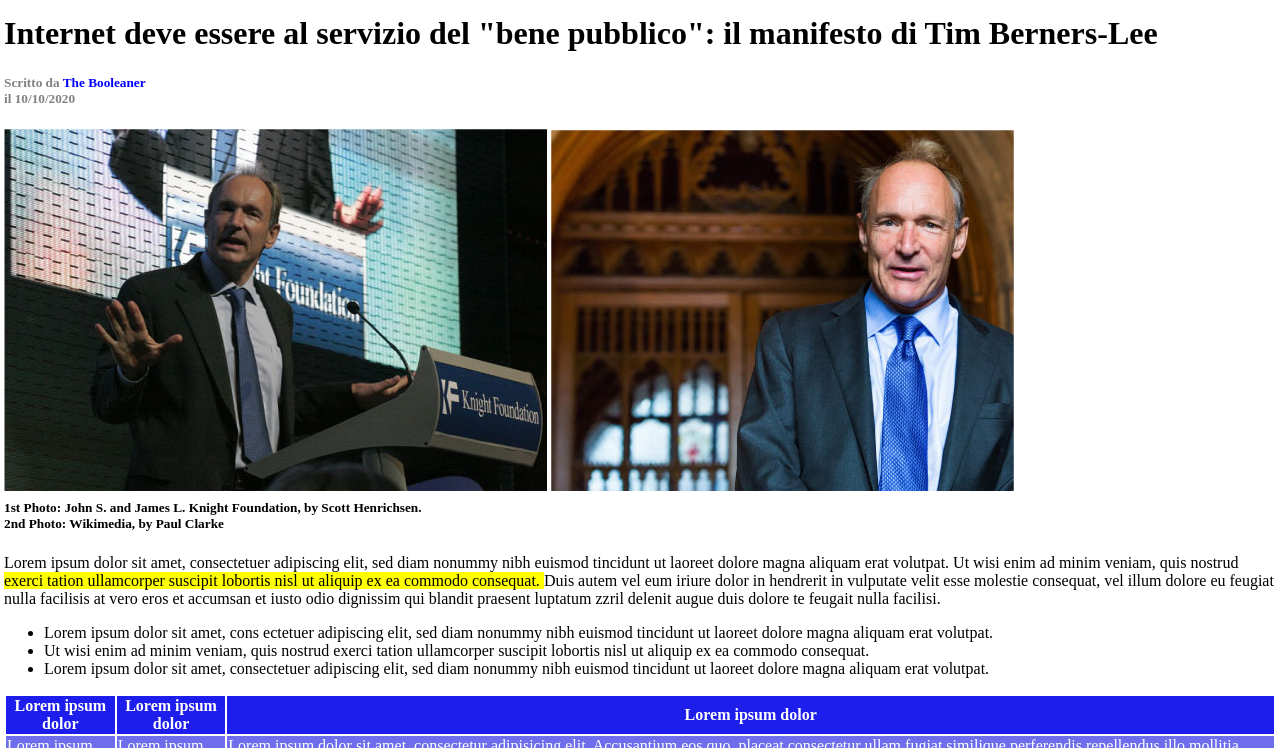
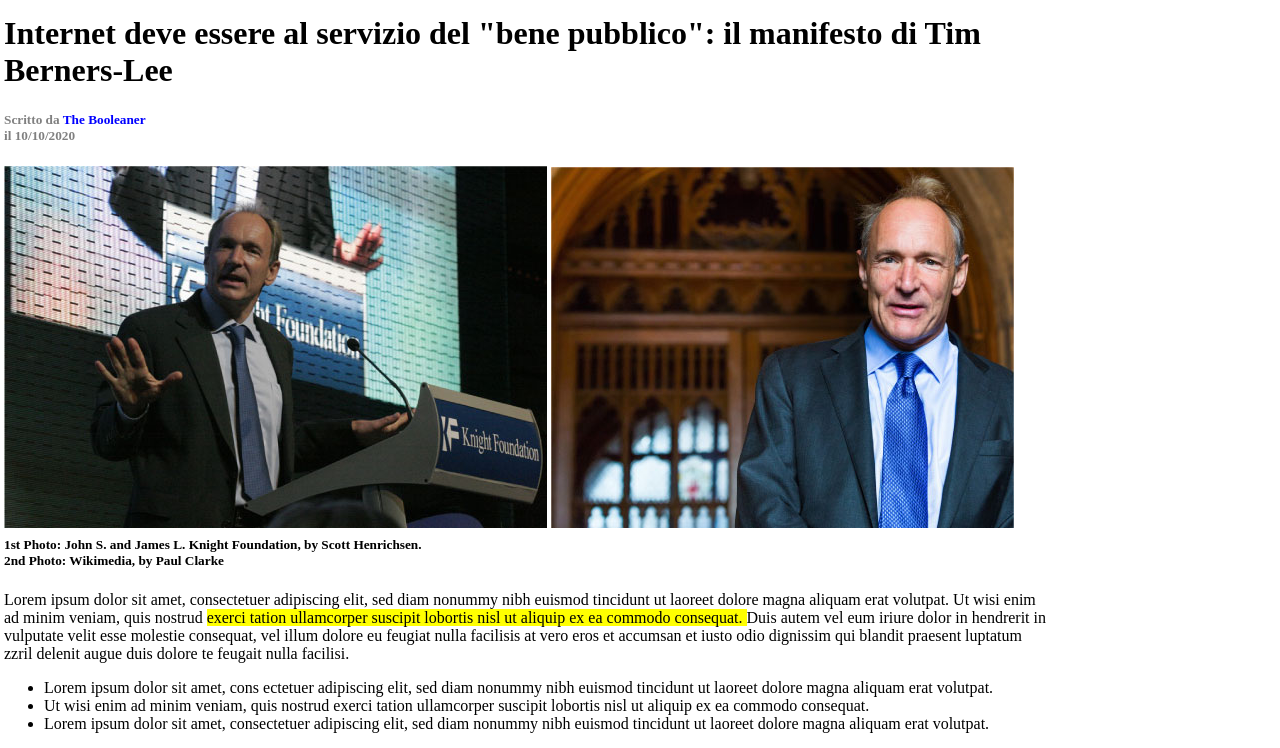
Before and after one commit to StaglianoM/html-css-booleaner, a plain HTML site: page index.html in a window 1280 px wide. Shown: the part 106-854 px from the top of the page. Drawn offline with Linux system fonts and the light colour scheme.

Commit message:
body width 1050px

```diff
--- a/style.css
+++ b/style.css
@@ -1,5 +1,6 @@
 body {
     margin: 0;
+    width: 1050px;
 }
 
 /* Immagine di sfondo */
```
